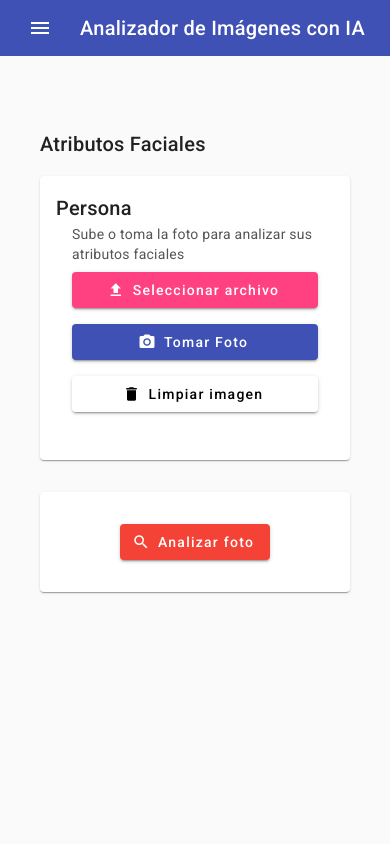
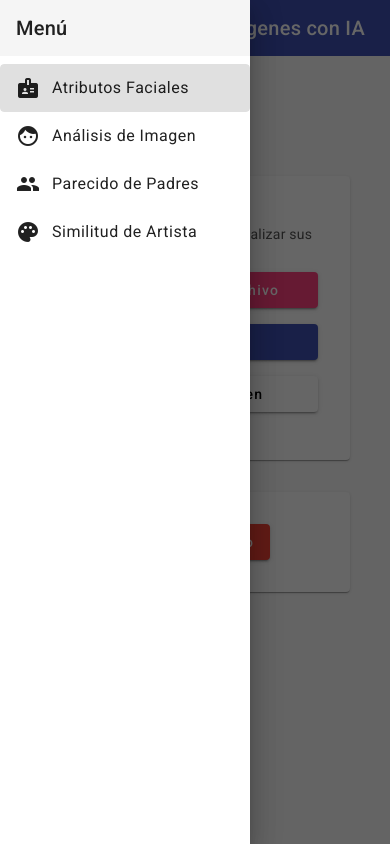
Before and after one commit to jmorales-adrianzen/fe-deep-face, an Angular app: page /atributos-faciales in a window 390 px wide. Both pictures are taken after a click on the button "menu". Built offline with nearby package versions, Linux system fonts and the light colour scheme.

Commit message:
Deploy to Azure Static Web Apps 4

```diff
--- a/src/app/app.component.html
+++ b/src/app/app.component.html
@@ -1,20 +1,20 @@
 <mat-sidenav-container class="sidenav-container">
-  <mat-sidenav #drawer class="sidenav" mode="side" opened>
+  <mat-sidenav #drawer [mode]="isMobile ? 'over' : 'side'" [opened]="!isMobile" class="sidenav">
     <mat-toolbar>Menú</mat-toolbar>
     <mat-nav-list>
-      <a mat-list-item routerLink="/atributos-faciales" routerLinkActive="active">
+      <a mat-list-item routerLink="/atributos-faciales" routerLinkActive="active" (click)="isMobile ? drawer.close() : null">
         <mat-icon matListIcon>badge</mat-icon>
         <span>Atributos Faciales</span>
       </a>
-      <a mat-list-item routerLink="/foto-analyzer" routerLinkActive="active">
+      <a mat-list-item routerLink="/foto-analyzer" routerLinkActive="active" (click)="isMobile ? drawer.close() : null">
         <mat-icon matListIcon>face</mat-icon>
         <span>Análisis de Imagen</span>
       </a>
-      <a mat-list-item routerLink="/parecido-padres" routerLinkActive="active">
+      <a mat-list-item routerLink="/parecido-padres" routerLinkActive="active" (click)="isMobile ? drawer.close() : null">
         <mat-icon matListIcon>group</mat-icon>
         <span>Parecido de Padres</span>
       </a>
-      <a mat-list-item routerLink="/similitud-artista" routerLinkActive="active">
+      <a mat-list-item routerLink="/similitud-artista" routerLinkActive="active" (click)="isMobile ? drawer.close() : null">
         <mat-icon matListIcon>palette</mat-icon>
         <span>Similitud de Artista</span>
       </a>
--- a/src/app/app.component.ts
+++ b/src/app/app.component.ts
@@ -1,10 +1,24 @@
-import { Component } from '@angular/core';
+import { Component, OnInit } from '@angular/core';
+import { BreakpointObserver, Breakpoints } from '@angular/cdk/layout';
 
 @Component({
   selector: 'app-root',
   templateUrl: './app.component.html',
   styleUrls: ['./app.component.scss']
 })
-export class AppComponent {
+
+export class AppComponent implements OnInit {
   title = 'foto-analyzer';
+  // Variable to check if the device is mobile
+  isMobile: boolean = false;
+
+  constructor(private breakpointObserver: BreakpointObserver) {}
+
+  ngOnInit(): void {
+    this.breakpointObserver.observe([Breakpoints.Handset])
+      .subscribe(result => {
+        this.isMobile = result.matches;
+      });
+  }
+
 }
```
